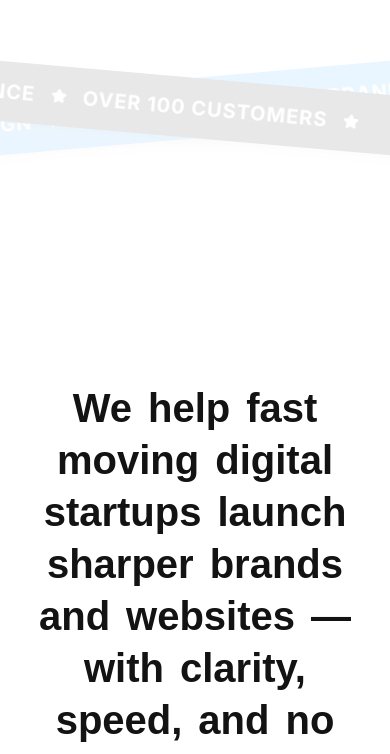
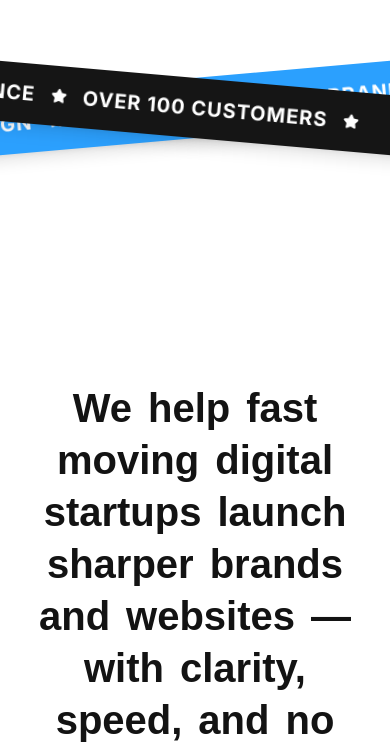
Before and after one commit to meronatic-dev1/meronatic-main, a Next.js app: page / in a window 390 px wide. Shown: the part 1057-1811 px from the top of the page. Built offline with nearby package versions, Linux system fonts and the light colour scheme.

Commit message:
fix(mobile): increase ticker opacity to 100%

```diff
--- a/components/AgencyTextReveal.tsx
+++ b/components/AgencyTextReveal.tsx
@@ -38,7 +38,7 @@ export default function AgencyTextReveal() {
 
 
             {/* 2. Slanted Tickers (Background) */}
-            <div className="relative w-full h-[300px] my-12 flex items-center justify-center overflow-hidden z-0 opacity-10 md:opacity-100">
+            <div className="relative w-full h-[300px] my-12 flex items-center justify-center overflow-hidden z-0 opacity-100">
                 {/* Ticker 1 - Orange/Red Theme */}
                 <div className="absolute top-1/2 left-1/2 -translate-x-1/2 -translate-y-1/2 w-[200%] bg-[#2ba0fe] text-white -rotate-5 py-4 shadow-lg z-0">
                     <div className="absolute top-0 left-0 w-32 md:w-64 h-full bg-gradient-to-r from-[#2ba0fe] to-transparent z-10" />
```
